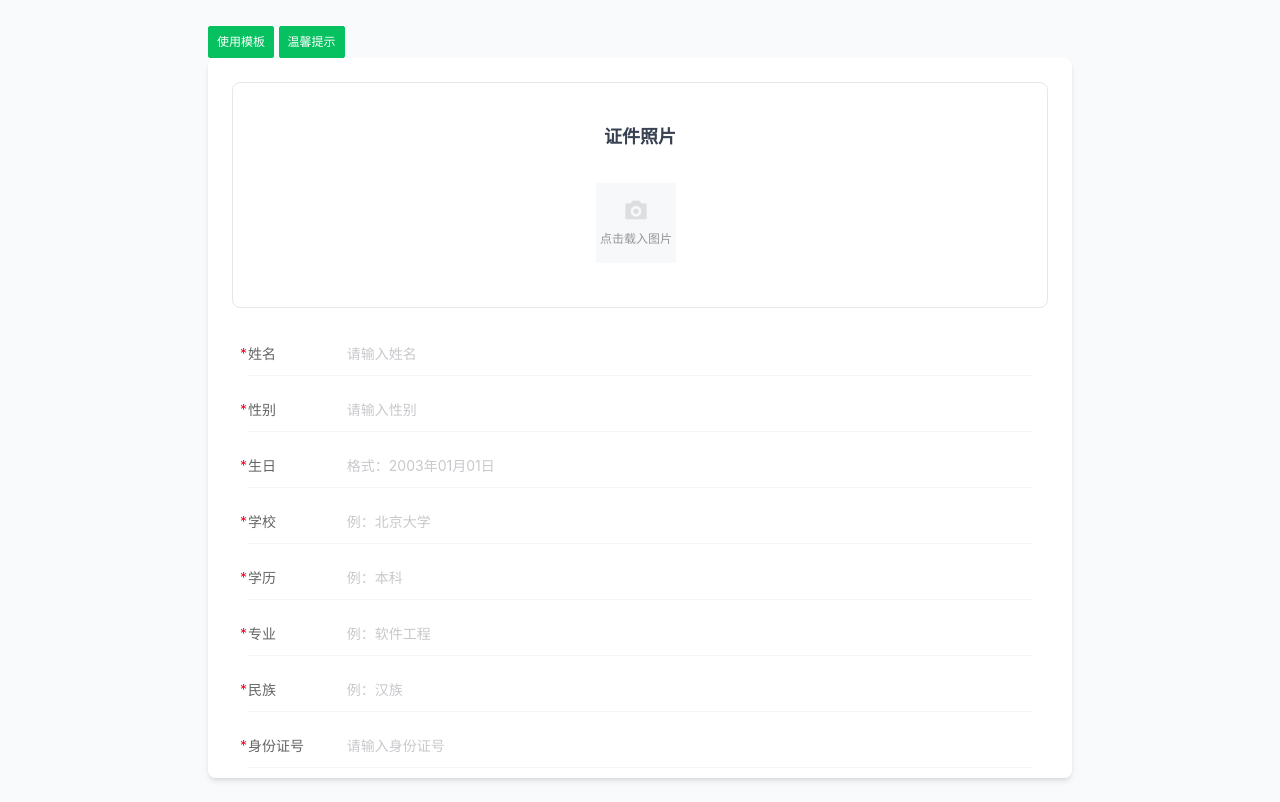
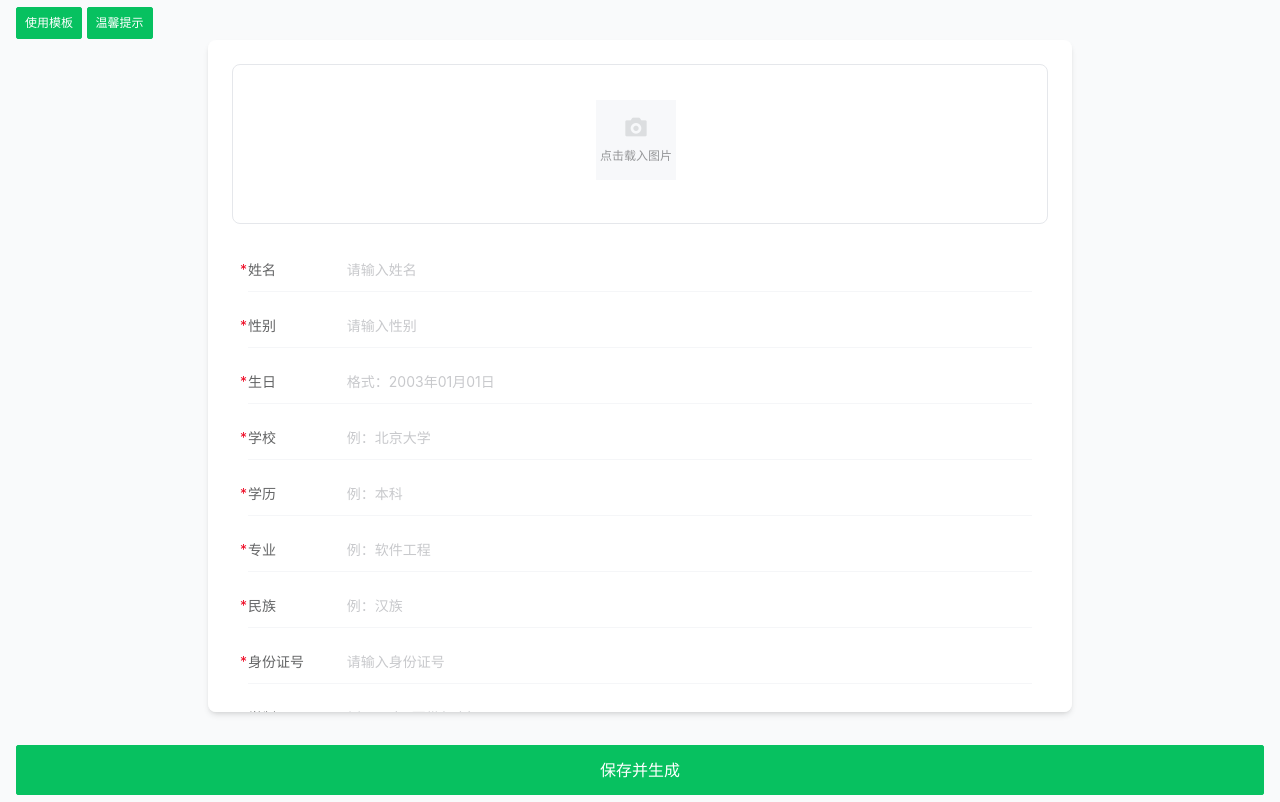
Before and after one commit to my-chsi/studentInformation, a plain HTML site: page index.html in a window 1280 px wide. Drawn offline with nearby package versions, Linux system fonts and the light colour scheme.

Commit message:
修改样式

```diff
--- a/index.html
+++ b/index.html
@@ -45,18 +45,41 @@
         @apply mb-3;
       }
       .scrollable-container {
-        @apply max-h-[90vh] overflow-y-auto;
+        @apply max-h-[84vh] overflow-y-auto;
       }
     }
   </style>
 
     <style>
+        body {
+            box-sizing: border-box;
+        }
+
         .previewImage {
             width: 5rem;
         }
 
+        .button-container {
+            position: fixed;
+            left: 1rem;
+            top: .3rem;
+            margin-bottom: .5rem;
+        }
+
+        .submit {
+            padding: 0 1rem;
+            width: 100%;
+            position: fixed;
+            left: 0;
+            bottom: .3rem;
+        }
+
+        .scrollable-container {
+            margin-top: 1rem;
+        }
+
         .uploader {
-            height: 8rem;
+            height: 10rem;
             display: flex;
             align-items: center;
             justify-content: space-around;
@@ -66,7 +89,7 @@
 
 <body class="bg-gray-50">
     <div id="app" class="form-container">
-        <div class="">
+        <div class="button-container">
             <van-button type="primary" size="small" @click="useTemplate">
                 使用模板
             </van-button>
@@ -77,15 +100,12 @@
         <!-- 表单卡片 -->
         <div class="bg-white rounded-lg shadow-md p-4 md:p-6 scrollable-container">
             <!-- 照片上传区域 -->
-            <div class="photo-upload">
-                <h3 class="section-title" style="text-align: center;">证件照片</h3>
-                <div class="uploader">
+            <div class="photo-upload uploader">
                 <div>
                     <van-uploader :after-read="afterRead" :max-count="1" accept="image/*" upload-text="点击载入图片" />
                 </div>
                 <div v-if="previewImage" class="mt-4">
                     <img :src="previewImage" alt="证件照" class="previewImage" />
-                    </div>
                 </div>
             </div>
 
@@ -95,13 +115,12 @@
                 <van-field v-for="(item ,index) in list" class="form-field" v-model="formData[item.model]"
                     :label="item.label" :placeholder="item.placeholder" required />
             </div>
-
+        </div>
         <!-- 提交按钮 -->
-            <div class="mt-8 flex justify-center">
+        <div class="mt-8 flex justify-center submit">
             <van-button type="primary" size="large" @click="submitForm">
                 保存并生成
             </van-button>
-            </div>
         </div>
     </div>
 
```
Lines whose indentation alone changed are shown as unchanged.
